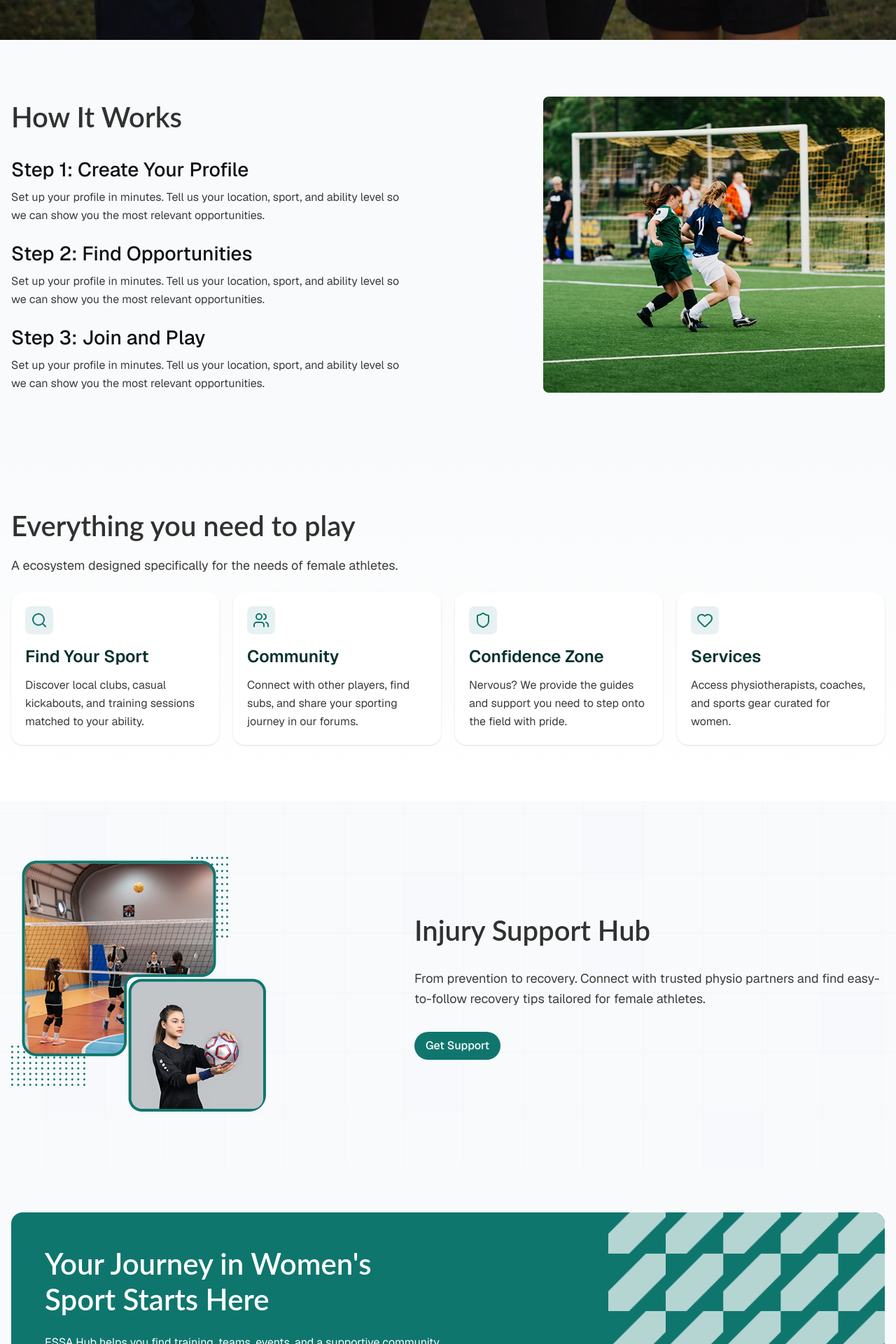
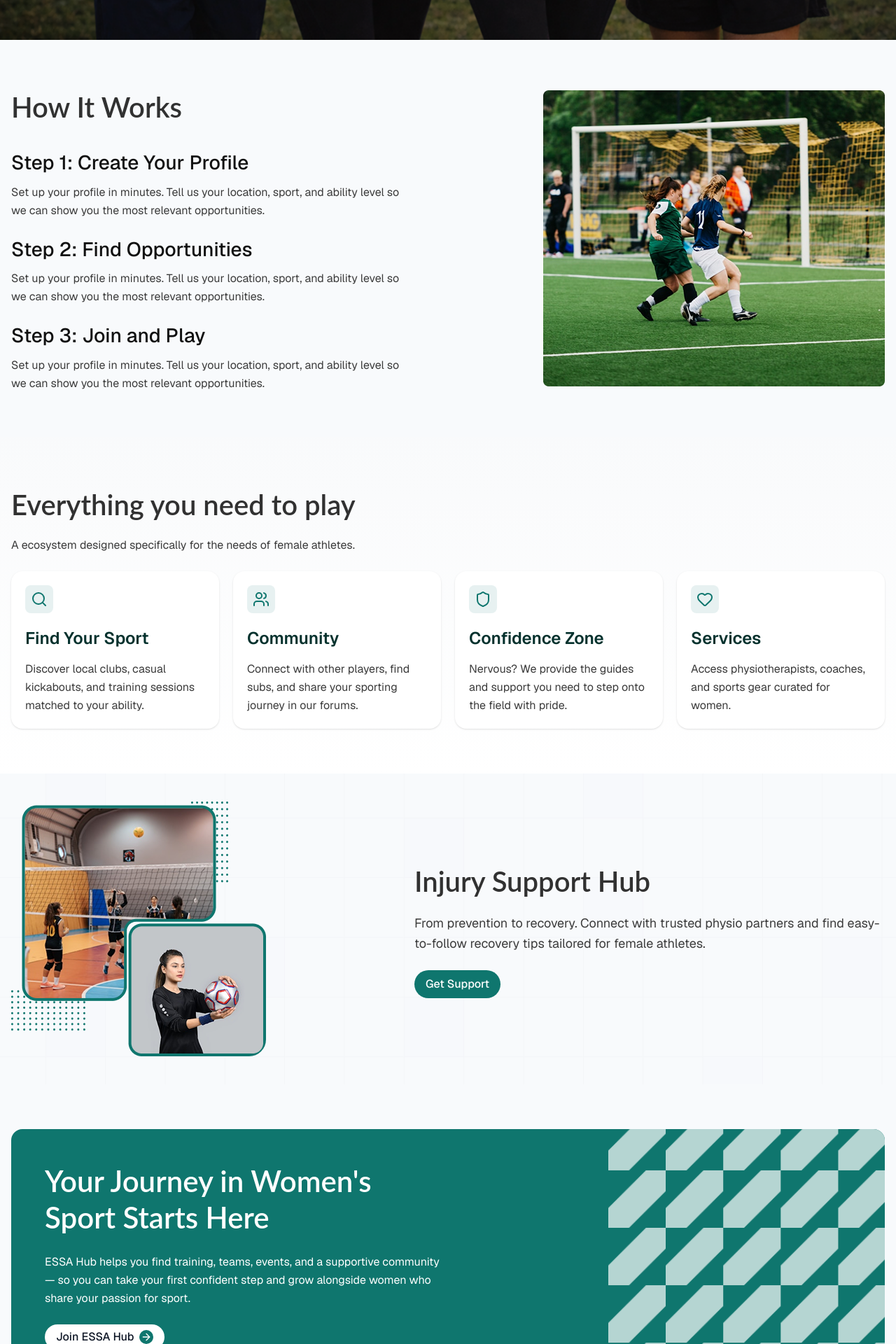
Before and after one commit to MTS-Services/soniamalik14, a React (Vite) app: page / in a window 1280 px wide. Shown: the part 880-2800 px from the top of the page at 70% size. Built offline with nearby package versions, Linux system fonts and the light colour scheme; no server answers.

Commit message:
hero section responsive done

```diff
--- a/src/components/layout/HeaderTop.jsx
+++ b/src/components/layout/HeaderTop.jsx
@@ -43,7 +43,7 @@ const HeaderTop = ({ onMenuClick, isMenuOpen }) => {
 
         {/* Mobile Search Dropdown */}
         {isSearchOpen && (
-          <div className="md:hidden pb-3">
+          <div className="md:hidden py-2">
             <div className="relative">
               <Search className="absolute left-3 top-1/2 h-4 w-4 -translate-y-1/2 text-secondary-text" />
               <input
--- a/src/components/ui/CallToAction.jsx
+++ b/src/components/ui/CallToAction.jsx
@@ -16,12 +16,12 @@ const CallToAction = ({
   centered = false
 }) => {
   return (
-    <section className="py-12 lg:py-16">
+    <section className="py-10 lg:py-16">
       <Container>
         <div className={`relative rounded-2xl overflow-hidden ${bgColor}`}>
           <div className="grid lg:grid-cols-3 gap-8 items-center">
             {/* Left Content */}
-            <div className={`px-12 lg:py-12 py-6 space-y-6 col-span-2 flex flex-col ${centered ? 'items-center' : 'items-center lg:items-start'} lg:max-w-2xl`}>
+            <div className={`px-5 lg:px-12 lg:py-12 py-6 space-y-4 lg:space-y-6 col-span-2 flex flex-col ${centered ? 'items-center' : 'items-center lg:items-start'} lg:max-w-2xl`}>
               <h2 className="cta-title">
                 {title}
               </h2>
@@ -32,7 +32,7 @@ const CallToAction = ({
 
               <Button
                 variant={buttonVariant}
-                className={`bg-white text-gray-900 hover:bg-gray-50 rounded-full px-6 py-2! gap-2 ${buttonClassName}`}
+                className={`bg-white text-gray-900 leading-tight hover:bg-gray-50 rounded-full px-6 py-2! gap-2 ${buttonClassName}`}
                 onClick={onButtonClick}
               >
                 {buttonText}
--- a/src/components/ui/HeroTitle.jsx
+++ b/src/components/ui/HeroTitle.jsx
@@ -2,7 +2,7 @@ import React from 'react';
 
 const HeroTitle = ({ children, className = '' }) => {
     return (
-        <div className={`${className} text-white text-2xl sm:text-3xl lg:text-[64px] font-semibold`}>
+        <div className={`${className} text-white text-3xl lg:text-[64px] font-semibold`}>
             {children}
         </div>
     );
--- a/src/components/ui/SectionHeader.jsx
+++ b/src/components/ui/SectionHeader.jsx
@@ -18,13 +18,13 @@ const SectionHeader = ({
       {subtitle}
 
       {title && (
-        <h2 className="sectiontitle mb-3">
+        <h2 className="sectiontitle mb-2 lg:mb-3">
           {title}
         </h2>
       )}
 
       {description && (
-        <p className="description text-lg">
+        <p className="description">
           {description}
         </p>
       )}
--- a/src/index.css
+++ b/src/index.css
@@ -183,21 +183,21 @@
     @apply text-white/90 text-base lg:text-[20px] text-center;
   }
   .sectiontitle{
-    @apply font-semibold lg:text-[40px] text-[32px] font-secondary text-[#313131];
+    @apply font-semibold lg:text-[40px] text-[32px] leading-tight lg:leading-relaxed font-secondary text-[#313131];
   }
 
   .subtitle {
-    @apply font-semibold text-[22px] lg:text-[28px];
+    @apply font-semibold text-[22px] lg:text-[28px] leading-tight lg:leading-relaxed;
     color: var(--text-color-subtitle);
   }
   .description {
-    @apply text-base leading-relaxed;
+    @apply text-base leading-tight lg:leading-relaxed;
     color: var(--text-color-description);
   }
 
   /* cta section */
   .cta-title {
-    @apply font-semibold lg:text-[42px] lg:text-left text-center text-3xl font-secondary text-white;
+    @apply font-semibold lg:text-[42px] lg:text-left text-center leading-tight text-3xl font-secondary text-white;
   }
 
   /* BUTTONS */
--- a/src/pages/public/public_Home/components/CoreFeatures.jsx
+++ b/src/pages/public/public_Home/components/CoreFeatures.jsx
@@ -6,18 +6,18 @@ import { coreFeatures } from '../../../../config/coreFeatures';
 
 const CoreFeatures = () => {
   return (
-    <section className="py-20 bg-gradient-to-b from-gray-50 to-white">
+    <section className="py-10 lg:py-16 bg-linear-to-b from-gray-50 to-white">
       <Container>
         {/* Section Header */}
         <SectionHeader
           title="Everything you need to play"
           description="A ecosystem designed specifically for the needs of female athletes."
           align="left"
-          className="mb-6"
+          className="mb-4 lg:mb-6"
         />
 
         {/* Features Grid */}
-        <div className="grid grid-cols-1 md:grid-cols-2 lg:grid-cols-4 gap-5">
+        <div className="grid grid-cols-1 md:grid-cols-2 lg:grid-cols-4 gap-3 lg:gap-5">
           {coreFeatures.map((feature) => (
             <FeatureCard
               key={feature.id}
--- a/src/pages/public/public_Home/components/Hero.jsx
+++ b/src/pages/public/public_Home/components/Hero.jsx
@@ -10,7 +10,7 @@ const Hero = () => {
     >
       {/* overlay */}
       <div className="absolute inset-0 z-0 bg-black opacity-10"></div>
-      <Container className="relative z-10 py-5 lg:py-0">
+      <Container className="relative z-10 py-10 lg:py-0">
         <div className='space-y-3.5 flex flex-col justify-center items-center text-center'>
           <HeroTitle>Women. Sport. Community</HeroTitle>
           <p className='herosubtitle'>A platform built for women in sport — whatever level you're starting at.</p>
--- a/src/pages/public/public_Home/components/HowItWorks.jsx
+++ b/src/pages/public/public_Home/components/HowItWorks.jsx
@@ -4,22 +4,22 @@ import Title from '../../../../components/ui/Title';
 
 const HowItWorks = () => {
     return (
-        <div className='py-20'>
+        <div className='py-10 lg:py-16'>
             <Container>
                 <div className='flex lg:flex-row flex-col w-full justify-between lg:items-center gap-8'>
-                    <div className='space-y-6'>
+                    <div className='space-y-3 lg:space-y-6'>
                         <Title>How It Works</Title>
                         <div className='space-y-5 max-w-xl'>
                             <div className='space-y-1.5'>
-                                <h2 className='subtitle text-[28px] font-medium'>Step 1: Create Your Profile</h2>
+                                <h2 className='subtitle  font-medium'>Step 1: Create Your Profile</h2>
                                 <p className='description text-base'>Set up your profile in minutes. Tell us your location, sport, and ability level so we can show you the most relevant opportunities.</p>
                             </div>
                             <div className='space-y-1.5'>
-                                <h2 className='subtitle text-[28px] font-medium'>Step 2: Find Opportunities</h2>
+                                <h2 className='subtitle  font-medium'>Step 2: Find Opportunities</h2>
                                 <p className='description text-base'>Set up your profile in minutes. Tell us your location, sport, and ability level so we can show you the most relevant opportunities.</p>
                             </div>
                             <div className='space-y-1.5'>
-                                <h2 className='subtitle text-[28px] font-medium'>Step 3: Join and Play</h2>
+                                <h2 className='subtitle  font-medium'>Step 3: Join and Play</h2>
                                 <p className='description text-base'>Set up your profile in minutes. Tell us your location, sport, and ability level so we can show you the most relevant opportunities.</p>
                             </div>
                         </div>
--- a/src/pages/public/public_Home/components/InjurySupportHub.jsx
+++ b/src/pages/public/public_Home/components/InjurySupportHub.jsx
@@ -6,7 +6,7 @@ const InjurySupportHub = () => {
   return (
     <section
       style={{ backgroundImage: "url('/Content.png')" }}
-      className="bg-cover bg-center flex items-center justify-center py-20"
+      className="bg-cover bg-center flex items-center justify-center py-10"
     >
       <Container>
         <div className="flex lg:flex-row flex-col gap-12 justify-between items-center">
@@ -23,11 +23,11 @@ const InjurySupportHub = () => {
 
           {/* Right Side - Content */}
           <div className="text-center lg:text-left">
-            <h2 className="sectiontitle mb-6">
+            <h2 className="sectiontitle mb-2 lg:mb-3">
               Injury Support Hub
             </h2>
 
-            <p className="description text-lg mb-8 max-w-2xl">
+            <p className="description text-lg mb-6 max-w-2xl">
               From prevention to recovery. Connect with trusted physio partners and find easy-to-follow recovery tips tailored for female athletes.
             </p>
 
--- a/src/pages/public/public_Home/components/JoinCta.jsx
+++ b/src/pages/public/public_Home/components/JoinCta.jsx
@@ -11,7 +11,7 @@ const JoinCta = () => {
         <CallToAction
             title="Your Journey in Women's Sport Starts Here"
             description="ESSA Hub helps you find training, teams, events, and a supportive community — so you can take your first confident step and grow alongside women who share your passion for sport."
-            buttonText="Join ESSA Hub Today"
+            buttonText="Join ESSA Hub"
             onButtonClick={handleJoinClick}
             backgroundImage="/ctaBg.png"
             showArrow={true}
```
Also changed, not shown: src/components/layout/FooterLayout.jsx (+11 -11 lines).
